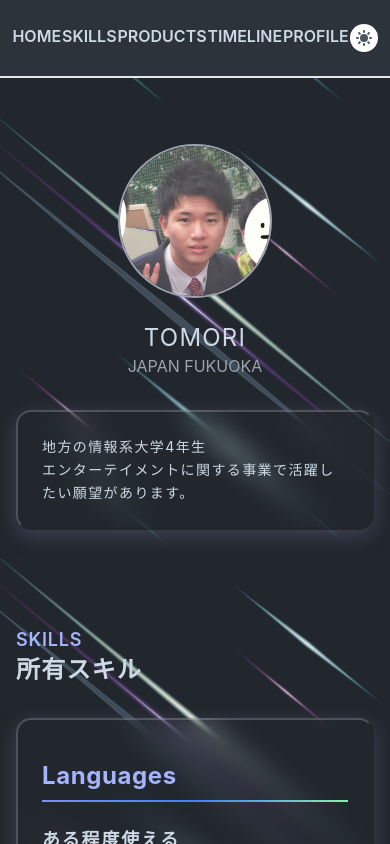
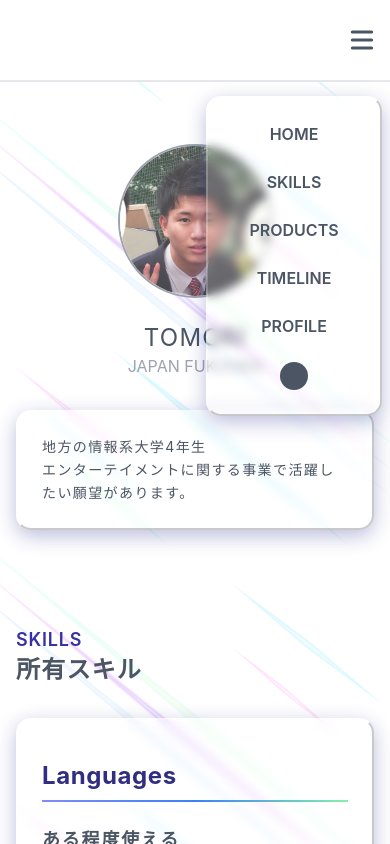
Before and after one commit to tksx1227/Portfolio, a Next.js app: page / in a window 390 px wide. Both pictures are taken after a click on the button 363 px from the left and 38 px from the top of the page. Shown: the top 844 px of the page. Built offline with nearby package versions, Linux system fonts and the light colour scheme.

Commit message:
✨ ハンバーガーメニューを実装

```diff
--- a/src/components/Header.tsx
+++ b/src/components/Header.tsx
@@ -1,12 +1,15 @@
 import Link from "next/link";
-import { useTheme } from "next-themes"
-import { SunIcon } from "@heroicons/react/solid";
-import { MoonIcon } from "@heroicons/react/solid";
+import { useTheme } from "next-themes";
+import { SunIcon, MoonIcon, MenuIcon } from "@heroicons/react/solid";
 import { useState, useEffect } from "react";
 
+import { headerInfoList } from "../const/headerInfo";
+import { HeaderInfoType } from "../types/headerInfo";
+
 export const Header = () => {
-  const {theme, setTheme} = useTheme();
+  const { theme, setTheme } = useTheme();
   const [mounted, setMounted] = useState(false);
+  const [isOpenMenu, setIsOpenMenu] = useState(false);
 
   useEffect(() => {
     setMounted(true);
@@ -20,29 +23,21 @@ export const Header = () => {
     setTheme(theme === "dark" ? "light" : "dark");
   };
 
+  const switchMenu = () => {
+    setIsOpenMenu((prevState) => !prevState);
+  };
+
   return (
-    <header
-      className={
-        "font-semibold bg-white absolute w-full py-6 px-3 border-b-2 md:text-lg md:p-10 md:flex md:flex-row md:justify-between dark:bg-dark-bandle"
-      }
-    >
-      <div className={"hidden md:block"}></div>
-      <div className={"flex flex-row justify-around md:space-x-3"}>
-        <Link href="/#top">
-          <a className={"px-0 under-bar md:px-2"}>HOME</a>
+    <header className={"font-semibold bg-white absolute w-full py-6 px-3 border-b-2 md:text-lg md:p-10 dark:bg-dark-bandle"}>
+      <nav className="flex justify-end">
+        <div className={"hidden justify-around md:space-x-3 md:inline-flex md:flex-row"}>
+          {headerInfoList.map((headerInfo: HeaderInfoType) => {
+            return (
+              <Link key={headerInfo.title} href={headerInfo.href}>
+                <a className={"px-0 under-bar md:px-2"}>{headerInfo.title}</a>
               </Link>
-        <Link href="/#skills">
-          <a className={"px-0 under-bar md:px-2"}>SKILLS</a>
-        </Link>
-        <Link href="/#products">
-          <a className={"px-0 under-bar md:px-2"}>PRODUCTS</a>
-        </Link>
-        <Link href="/#timeline">
-          <a className={"px-0 under-bar md:px-2"}>TIMELINE</a>
-        </Link>
-        <Link href="/#profile">
-          <a className={"px-0 under-bar md:px-2"}>PROFILE</a>
-        </Link>
+            )
+          })}
           <div className={"md:pl-4"}>
             <button className="block p-1 bg-gray-600 dark:bg-white rounded-full" onClick={switchThemeMode}>
               {theme === "light"
@@ -52,6 +47,35 @@ export const Header = () => {
             </button>
           </div>
         </div>
+      </nav>
+      <div>
+        <div className='flex justify-end md:hidden'>
+          <button onClick={switchMenu} className='flex-initial'>
+            <MenuIcon className="w-8 h-8" />
+          </button>
+        </div>
+      </div>
+      {isOpenMenu ? (
+        <nav className={"transition-all absolute glass-container-light py-6 w-44 top-24 right-2 z-10 md:hidden dark:glass-container-dark"}>
+          <div className={"space-y-6"}>
+            {headerInfoList.map((headerInfo: HeaderInfoType) => {
+              return (
+                <div key={headerInfo.title} className={"text-center"} onClick={switchMenu}>
+                  <Link href={headerInfo.href}>
+                    <a>{headerInfo.title}</a>
+                  </Link>
+                </div>
+              )
+            })}
+            <button className="mx-auto block p-1 bg-gray-600 dark:bg-white rounded-full" onClick={switchThemeMode}>
+              {theme === "light"
+                ? <MoonIcon className="w-5 h-5 text-white" />
+                : <SunIcon className="w-5 h-5 text-gray-600" />
+              }
+            </button>
+          </div>
+        </nav>
+      ) : null}
     </header>
   );
 };
--- /dev/null
+++ b/src/const/headerInfo.ts
@@ -0,0 +1,24 @@
+import { HeaderInfoType } from "../types/headerInfo";
+
+export const headerInfoList: HeaderInfoType[] = [
+    {
+        title: "HOME",
+        href: "/#top",
+    },
+    {
+        title: "SKILLS",
+        href: "/#skills",
+    },
+    {
+        title: "PRODUCTS",
+        href: "/#products",
+    },
+    {
+        title: "TIMELINE",
+        href: "/#timeline",
+    },
+    {
+        title: "PROFILE",
+        href: "/#profile",
+    },
+];
--- /dev/null
+++ b/src/types/headerInfo.ts
@@ -0,0 +1,4 @@
+export type HeaderInfoType = {
+    title: string;
+    href: string;
+};
```
Lines whose indentation alone changed are shown as unchanged.
